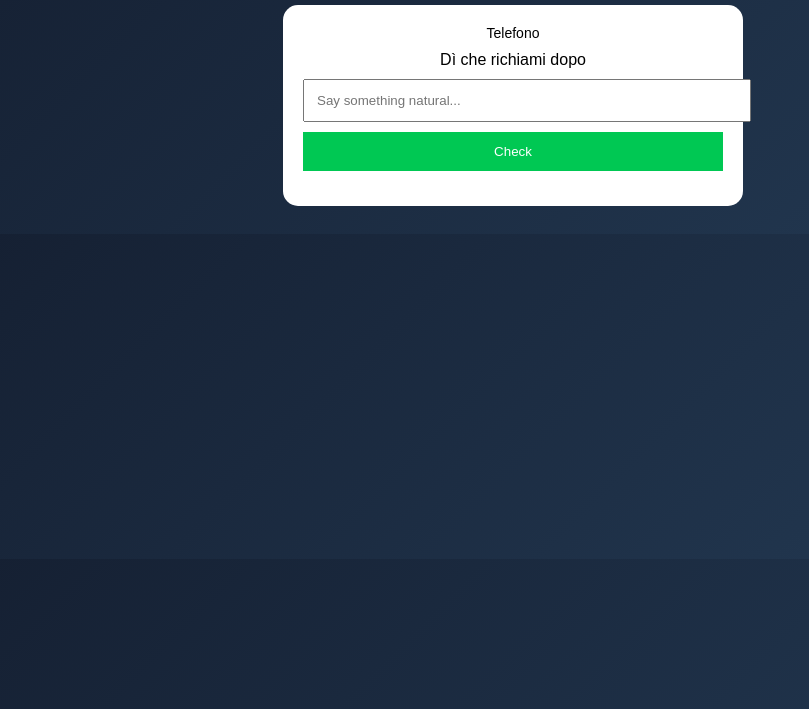
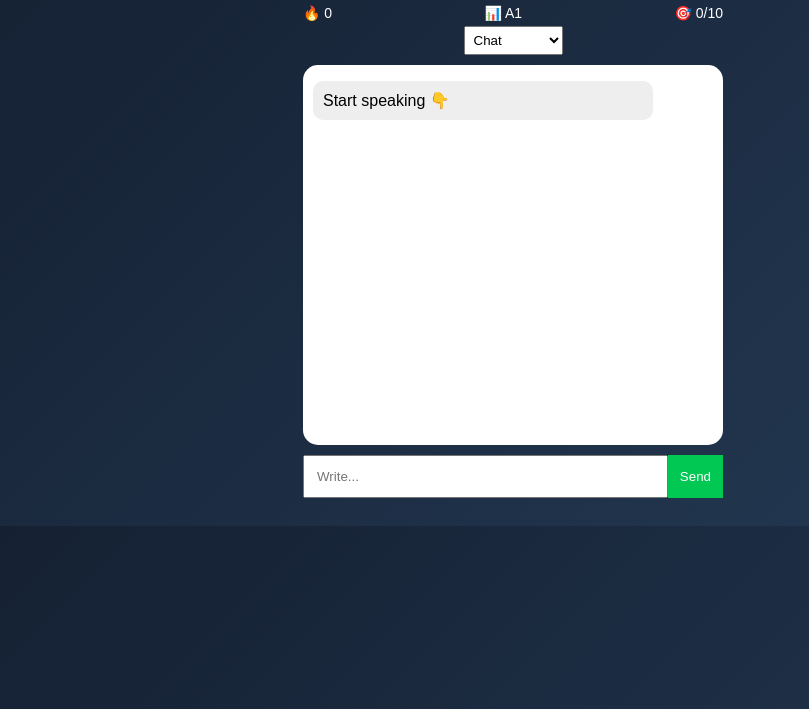
Before and after one commit to Etkdennis/English-coach, a website: page index.html in a window 1280 px wide. Shown: the part 91-800 px from the top of the page, without its empty margins (127-936 px from the left). Drawn offline with Linux system fonts and the light colour scheme.

Commit message:
Update index.html

```diff
--- a/index.html
+++ b/index.html
@@ -2,7 +2,7 @@
 <html>
 <head>
 <meta name="viewport" content="width=device-width, initial-scale=1.0">
-<title>AI English Coach</title>
+<title>English App</title>
 
 <style>
 body {
@@ -10,154 +10,210 @@ body {
   background: linear-gradient(135deg,#141e30,#243b55);
   color:white;
   padding:20px;
-  text-align:center;
 }
-.card {
-  background:white;
-  color:black;
-  padding:20px;
-  border-radius:15px;
+.container {
   max-width:420px;
   margin:auto;
 }
-input {
-  width:100%;
-  padding:12px;
+.top {
+  text-align:center;
+  margin-bottom:10px;
+}
+.stats {
+  display:flex;
+  justify-content:space-between;
+  font-size:14px;
+}
+.chat {
+  background:white;
+  color:black;
+  border-radius:15px;
+  padding:10px;
+  height:360px;
+  overflow-y:auto;
+}
+.msg {
+  padding:10px;
+  margin:6px 0;
+  border-radius:10px;
+  max-width:80%;
+}
+.user {
+  background:#00c853;
+  color:white;
+  margin-left:auto;
+}
+.bot {
+  background:#eee;
+}
+.inputBox {
+  display:flex;
   margin-top:10px;
 }
+input {
+  flex:1;
+  padding:12px;
+}
 button {
-  margin-top:10px;
   padding:12px;
-  width:100%;
   background:#00c853;
   color:white;
   border:none;
 }
-#feedback {
-  margin-top:15px;
-  font-weight:bold;
-}
-.context {
-  margin-bottom:10px;
-  font-size:14px;
+select {
+  margin-top:5px;
+  padding:5px;
 }
 </style>
 </head>
 
 <body>
 
-<h2>AI English Coach 🧠</h2>
+<div class="container">
 
-<div class="card">
-  <div class="context" id="context"></div>
-  <div id="scenario"></div>
+<div class="top">
+  <h2>English App 🚀</h2>
 
-  <input id="answer" placeholder="Say something natural..." />
+  <div class="stats">
+    <div>🔥 <span id="streak">0</span></div>
+    <div>📊 <span id="level">A1</span></div>
+    <div>🎯 <span id="goal">0</span>/10</div>
+  </div>
 
-  <button onclick="check()">Check</button>
+  <select id="mode">
+    <option value="chat">Chat</option>
+    <option value="training">Training</option>
+    <option value="past">Past Focus</option>
+    <option value="questions">Questions</option>
+  </select>
+</div>
 
-  <div id="feedback"></div>
+<div class="chat" id="chat"></div>
+
+<div class="inputBox">
+  <input id="input" placeholder="Write..." />
+  <button onclick="send()">Send</button>
+</div>
+
 </div>
 
 <script>
 
-// ⚠️ SE VUOI AI VERA → INSERISCI QUI LA KEY
-const API_KEY = ""; // <-- metti qui la tua key
+// STATO
+let streak = parseInt(localStorage.getItem("streak")||0);
+let goal = parseInt(localStorage.getItem("goal")||0);
+let score = parseInt(localStorage.getItem("score")||0);
 
-// SCENARI REALI
-let scenarios = [
-  {context:"Bar", text:"Ordina qualcosa", keywords:["coffee","beer","water","want","have"]},
-  {context:"Amico", text:"Proponi di uscire", keywords:["go","out","tonight","come"]},
-  {context:"Lavoro", text:"Dì che sei occupato", keywords:["busy","working","now"]},
-  {context:"Telefono", text:"Dì che richiami dopo", keywords:["call","later"]},
-  {context:"Viaggio", text:"Chiedi dove è l’hotel", keywords:["where","hotel"]},
-];
+// UI
+const chat = document.getElementById("chat");
 
-let current = {};
-
-function rand(arr){
-  return arr[Math.floor(Math.random() * arr.length)];
+function addMsg(text, cls){
+  let div = document.createElement("div");
+  div.className = "msg " + cls;
+  div.innerText = text;
+  chat.appendChild(div);
+  chat.scrollTop = chat.scrollHeight;
 }
 
-// GENERA SCENARIO
-function generate(){
-  current = rand(scenarios);
-  document.getElementById("context").innerText = current.context;
-  document.getElementById("scenario").innerText = current.text;
-  document.getElementById("answer").value = "";
-  document.getElementById("feedback").innerText = "";
+// AGGIORNA UI
+function updateUI(){
+  document.getElementById("streak").innerText = streak;
+  document.getElementById("goal").innerText = goal;
+
+  let lvl = "A1";
+  if(score>10) lvl="A2";
+  if(score>30) lvl="B1";
+  if(score>60) lvl="B2";
+
+  document.getElementById("level").innerText = lvl;
+
+  localStorage.setItem("streak",streak);
+  localStorage.setItem("goal",goal);
+  localStorage.setItem("score",score);
 }
 
-// FALLBACK (senza AI)
-function basicCheck(user){
-  let score = 0;
-  current.keywords.forEach(k=>{
-    if(user.includes(k)) score++;
-  });
-
-  if(score >= 2) return "✅ Good sentence!";
-  if(score === 1) return "🟡 Almost, expand it.";
-  return "❌ Try again (more natural English)";
+// NORMALIZE
+function normalize(t){
+  return t.toLowerCase()
+    .replace("i'm","i am")
+    .replace("don't","do not")
+    .replace(/[.,!?]/g,"")
+    .trim();
 }
 
-// AI CHECK
-async function aiCheck(user){
+// ANALISI
+function analyze(text){
 
-  try {
-    let res = await fetch("https://api.openai.com/v1/chat/completions",{
-      method:"POST",
-      headers:{
-        "Content-Type":"application/json",
-        "Authorization":"Bearer " + API_KEY
-      },
-      body: JSON.stringify({
-        model:"gpt-4.1-mini",
-        messages:[
-          {
-            role:"system",
-            content:"You are an English teacher. Correct and improve sentences. Be concise."
-          },
-          {
-            role:"user",
-            content:`User said: "${user}". Give correction + short explanation.`
-          }
-        ]
-      })
-    });
+  let t = normalize(text);
 
-    let data = await res.json();
-    return data.choices[0].message.content;
+  if(t.length < 4){
+    return {ok:false, msg:"❌ Too short"};
+  }
 
-  } catch {
-    return "Errore AI";
+  if(!t.includes(" ")){
+    return {ok:false, msg:"🟡 Use full sentence"};
   }
+
+  return {ok:true, msg:"✅ Good!"};
 }
 
-// CHECK
-async function check(){
+// TRAINING PROMPTS
+function prompt(mode){
 
-  let user = document.getElementById("answer").value.toLowerCase();
-  let feedback = document.getElementById("feedback");
-
-  // se NON hai API
-  if(!API_KEY){
-    feedback.innerText = basicCheck(user);
-    setTimeout(generate,4000);
-    return;
+  if(mode==="past"){
+    return "👉 Say something in past";
   }
 
-  // se hai API
-  feedback.innerText = "Thinking...";
+  if(mode==="questions"){
+    return "👉 Ask a question";
+  }
 
-  let result = await aiCheck(user);
+  return "👉 Say something natural";
+}
 
-  feedback.innerText = result;
+// SEND
+function send(){
 
-  setTimeout(generate,6000);
+  let input = document.getElementById("input");
+  let text = input.value.trim();
+  if(!text) return;
+
+  addMsg(text,"user");
+  input.value="";
+
+  let mode = document.getElementById("mode").value;
+
+  let result = analyze(text);
+
+  if(result.ok){
+    score++;
+    goal++;
+    streak++;
+  } else {
+    streak = 0;
+  }
+
+  updateUI();
+
+  addMsg(result.msg,"bot");
+
+  // FEEDBACK EXTRA
+  if(mode==="past" && !text.includes("ed")){
+    addMsg("👉 Try past tense (worked, went...)", "bot");
+  }
+
+  if(mode==="questions" && !text.includes("?")){
+    addMsg("👉 Ask a question (Do you...?)", "bot");
+  }
+
+  setTimeout(()=>{
+    addMsg(prompt(mode),"bot");
+  },800);
 }
 
 // START
-generate();
+updateUI();
+addMsg("Start speaking 👇","bot");
 
 </script>
 
```
